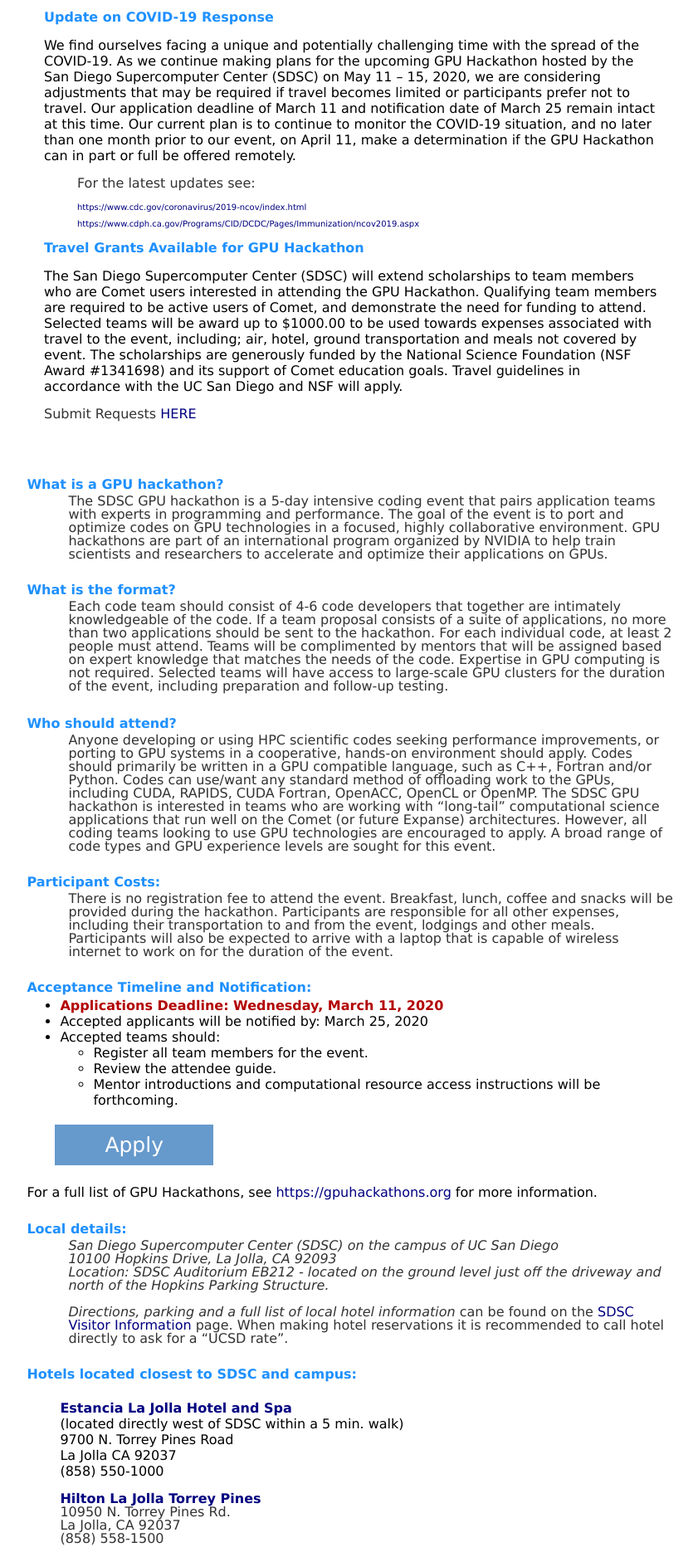
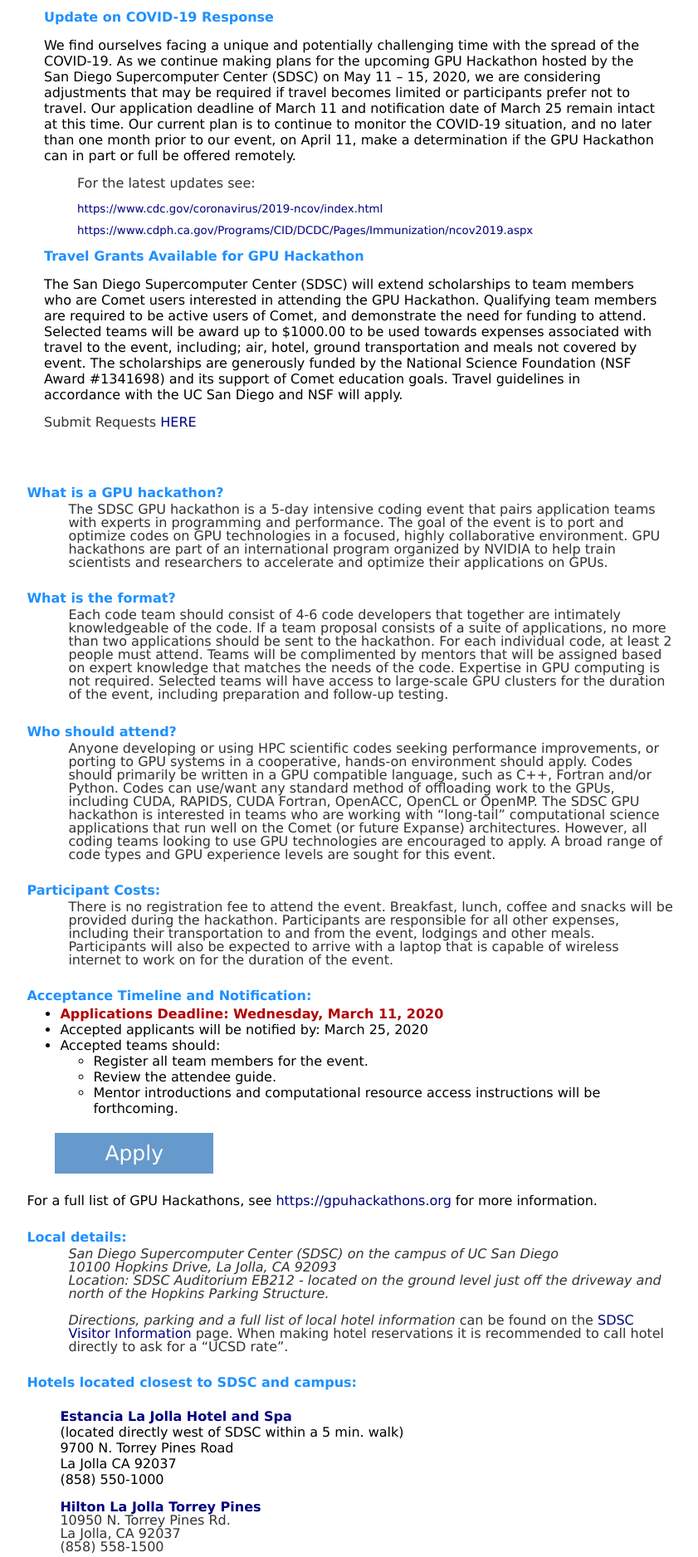
Before and after one commit to sdsc-hpc-training/sdsc-hpc-training.github.io, a Jekyll site: the page built from gpuhackathon/index.html, in a window 1280 px wide. Shown: the part 409-2285 px from the top of the page at 83% size, without its empty margins (217-1058 px from the left). Built offline with Jekyll 4.4.1, drawn with Linux system fonts in a browser that asks for light colours.

Commit message:
Update gpuhack.css

```diff
--- a/css/gpuhack.css
+++ b/css/gpuhack.css
@@ -21,7 +21,7 @@
     text-decoration: underline;
 }
 p.address{
-    font-size: 10px;
+    font-size: smaller;
 }
 
 h1 {
@@ -38,7 +38,12 @@
   font-style: normal;
 }
 
-
+p.descr {
+  font-style: large;
+  font-style: italic;
+  text-align: center;
+  color: steelblue;
+}
 p.italic {
   font-style: italic;
 }
```
